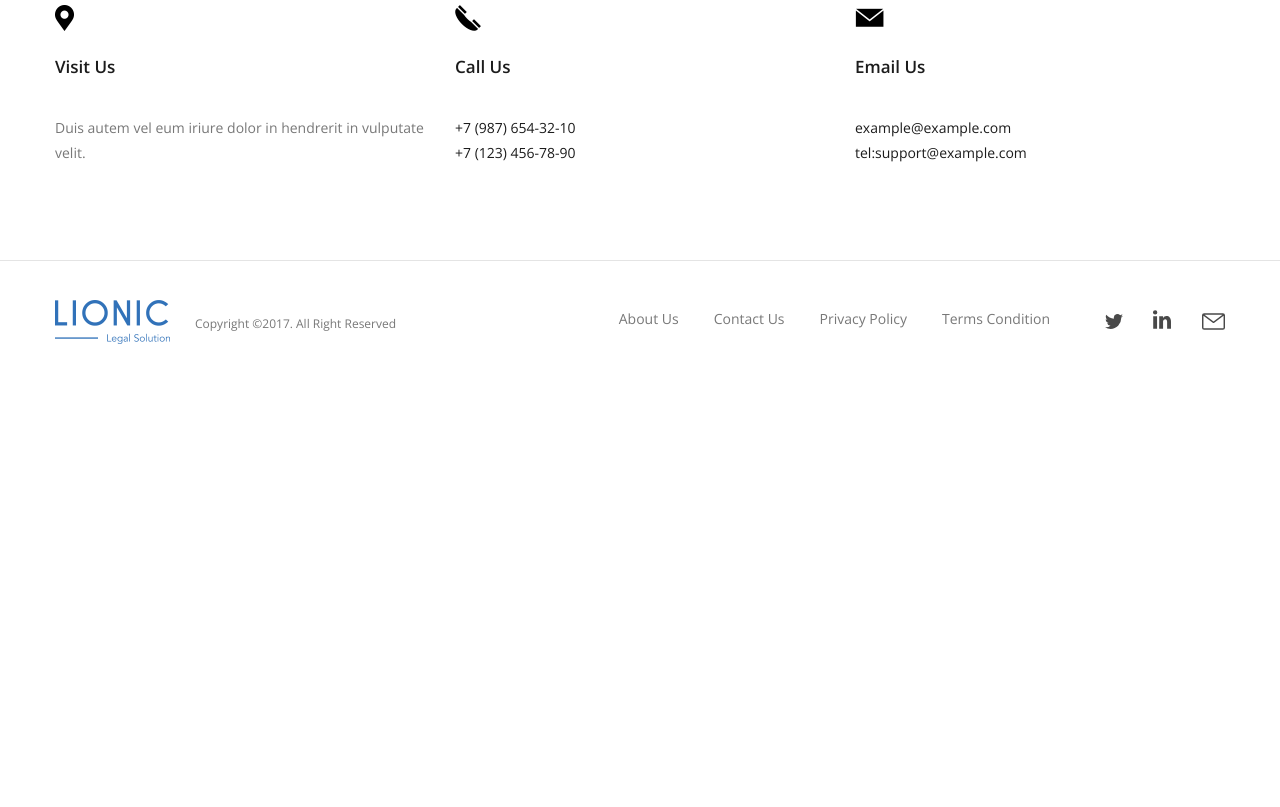
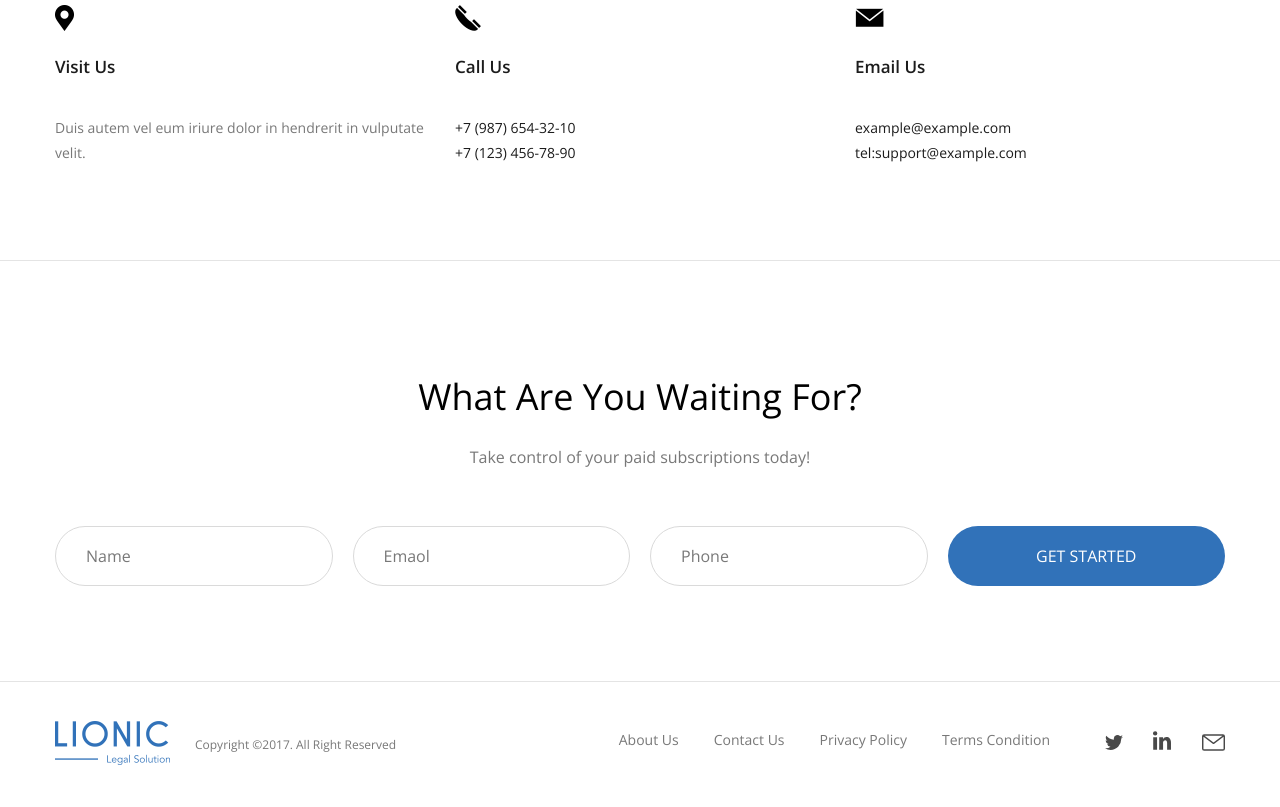
Before and after one commit to TrueGrek/1VerstkaSiteOne, a plain HTML site: page index.html in a window 1280 px wide. Shown: the part 2316-3123 px from the top of the page. Before the commit the page ends 2702 px from the top, so only its background shows below. Drawn offline with nearby package versions, Linux system fonts and the light colour scheme.

Commit message:
with form

```diff
--- a/css/style.css
+++ b/css/style.css
@@ -300,10 +300,6 @@ html {
     flex: 1 1 33.33%;
 }
 
-/* .section-contacts-item:not(:last-child){
-    margin-right: 30px;
-} */
-
 .section-contacts-info{
     min-width: 250px;
 }
@@ -349,6 +345,57 @@ html {
     font-size: 14px;
     line-height:25px;
     color: #787878;
+}
+
+
+/* form */
+
+.section-form{
+    padding-top: 85px;
+    padding-bottom: 95px;
+    border-bottom: 1px solid #e4e4e4;
+}
+
+.form-title{
+    text-align: center;
+    font-size: 36px;
+    font-weight: 300;
+}
+
+.form-description{
+    font-size:16px;
+    line-height: 21px;
+    text-align:center;
+    color: #787878;
+}
+
+.form{
+    display: flex;
+    justify-content: space-between;
+    margin-top: 58px;
+}
+
+.input,
+.btn-submit{
+    flex: 0 0 calc(25% - 15px);
+    height: 60px;
+    border-radius:30px;
+}
+
+.btn-submit{
+    background-color: #3172b9;
+    color: white;
+    border: none;
+}
+
+.input{
+    padding: 0 30px;
+    border: 1px solid #dadada;
+    border-radius: 30px;
+}
+
+.input::placeholder{
+    color:#787878;
 }
 
 /* footer */
--- a/index.html
+++ b/index.html
@@ -221,6 +221,25 @@
                 </ul>
             </div>
         </section>
+
+        <section class="section-form">
+            <div class="container form-container">
+                <h2 class="section-title form-title">
+                    What Are You Waiting For?
+                </h2>
+                    <p class="form-description">
+                        Take control of your paid subscriptions today!
+                    </p>
+                        <form action="https://jsonplaceholder.typicode.com/posts" autocomplete method="post" class="form">
+                            <input type="text" name="name" placeholder="Name" class="input" id="name">
+                            <input type="email" name="email" placeholder="Emaol" class="input">
+                            <input type="tel" name="phone" placeholder="Phone" class="input">
+                            <button type="submit" class="btn-submit">
+                                GET STARTED
+                            </button>
+                        </form>
+            </div>
+        </section>
     </main>
     <footer  class="footer">
         <div class="container footer-container">
```
Also changed, not shown: fonts/MullerBold.woff (deleted), fonts/MullerBold.woff2 (deleted), fonts/MullerLight.woff (deleted), fonts/MullerLight.woff2 (deleted), fonts/MullerMedium.woff (deleted), fonts/MullerMedium.woff2 (deleted), fonts/MullerRegular.woff (deleted), fonts/MullerRegular.woff2 (deleted).
